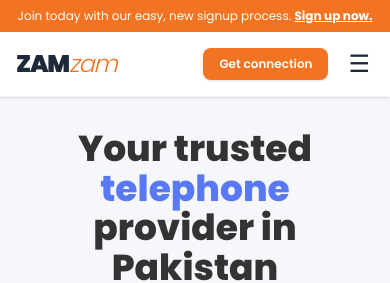
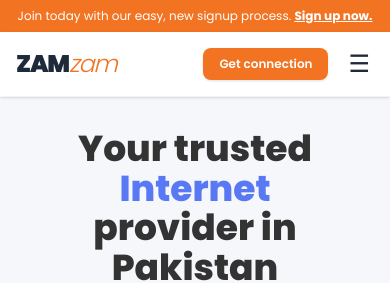
Before and after one commit to nahaing/zamzam-internet, a Next.js app: page / in a window 390 px wide. Shown: the top 283 px of the page. Built offline with nearby package versions, Linux system fonts and the light colour scheme.

Commit message:
Change 'telephone' to 'Internet' in heading

```diff
--- a/src/app/page.tsx
+++ b/src/app/page.tsx
@@ -8,7 +8,7 @@ export default function Home() {
           <div className="w-full lg:w-1/2 flex flex-col items-start z-10 text-center lg:text-left">
             <h1 className="text-4xl sm:text-5xl lg:text-7xl font-extrabold text-[#333] leading-[1.1] mb-4 w-full">
               Your trusted <br/>
-              <span className="text-[#5978f3]">telephone</span> <br/>
+              <span className="text-[#5978f3]">Internet</span> <br/>
               provider in Pakistan
             </h1>
             <p className="text-base sm:text-lg text-gray-600 mb-8 max-w-md mx-auto lg:mx-0 font-medium">
```
